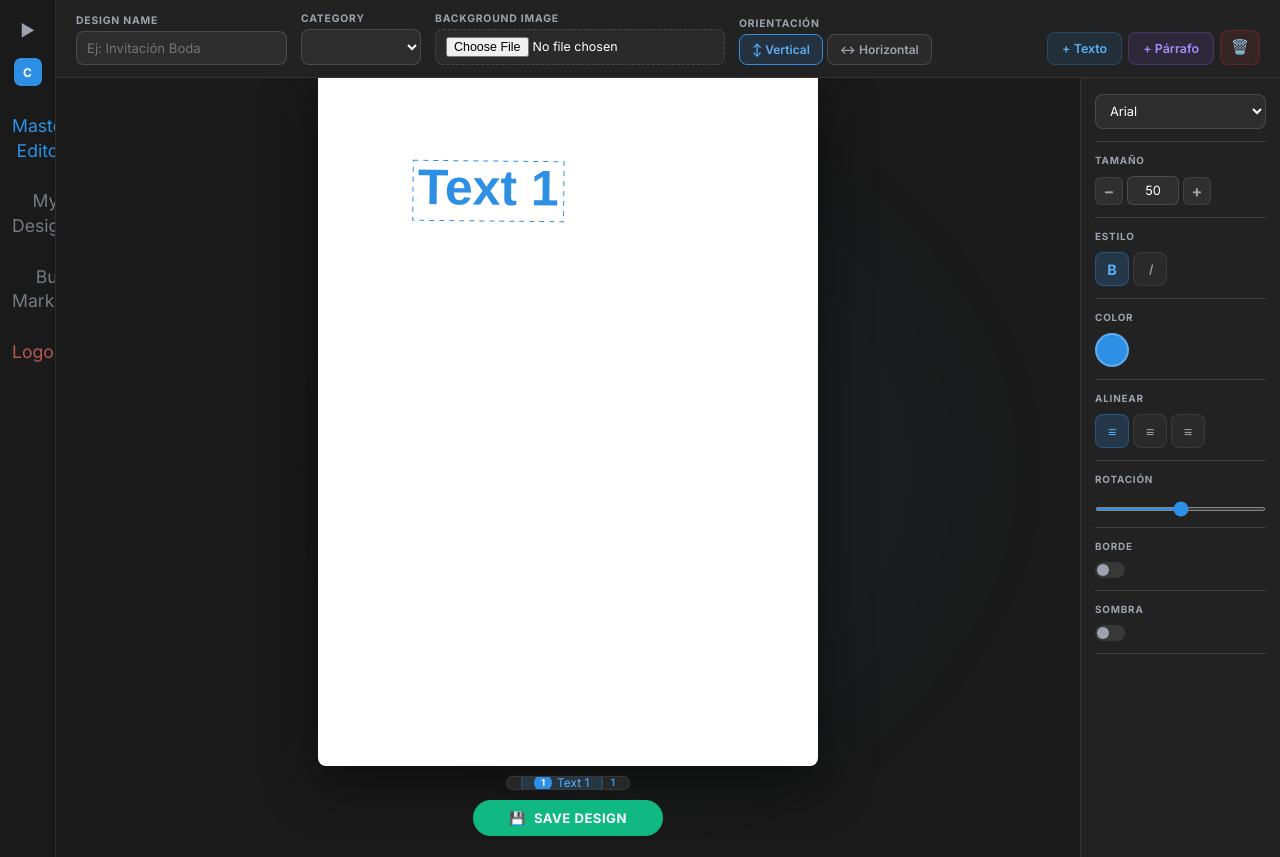
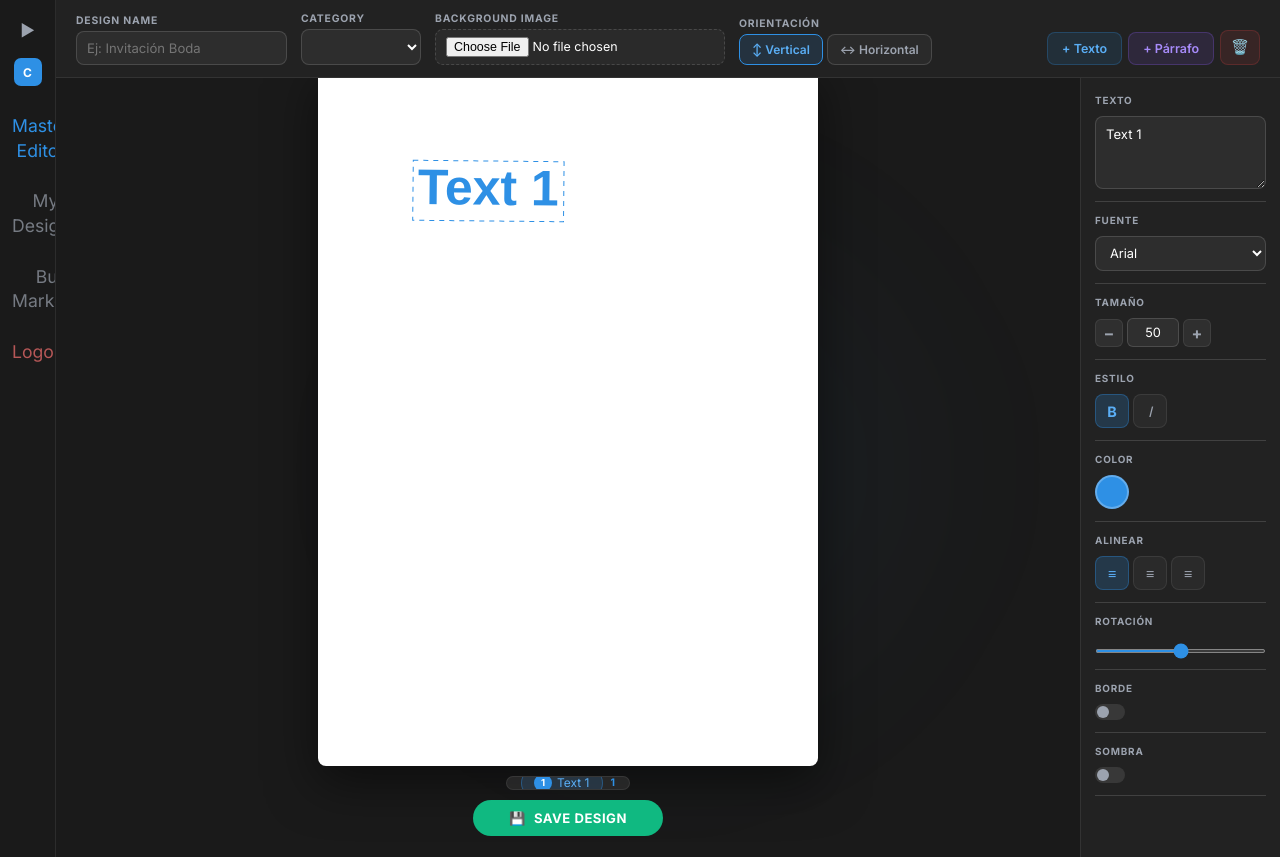
Before and after one commit to stimado9021/cardstudio, a PHP site: page /admin/crear-diseno.html in a window 1280 px wide. Run offline with PHP 8.4, Linux system fonts and the light colour scheme; lists and menus that the app fills with data are empty; some web fonts are replaced.

Commit message:
feat: textarea en toolbar derecho para editar contenido del texto seleccionado

```diff
--- a/admin/crear-diseno.html
+++ b/admin/crear-diseno.html
@@ -95,6 +95,12 @@
 
             <!-- ═══ RIGHT TOOLBAR ═══ -->
             <div class="right-toolbar" id="floatingToolbar">
+                <label class="rt-label">Texto</label>
+                <textarea id="textContent" class="rt-textarea master-control" rows="3" placeholder="Escribe tu texto aquí..."></textarea>
+
+                <div class="rt-sep"></div>
+
+                <label class="rt-label">Fuente</label>
                 <select id="fontFamily" class="toolbar-font-select master-control">
                     <option value="Arial">Arial</option>
                     <option value="'Playfair Display', serif">Playfair Display</option>
--- a/admin/css/crear-diseno.css
+++ b/admin/css/crear-diseno.css
@@ -371,6 +371,29 @@ canvas#tarjetaCanvas {
 }
 
 /* ═══════ INLINE TOOLBAR CONTROLS ═══════ */
+.rt-textarea {
+    width: 100%;
+    padding: 8px 10px;
+    background: rgba(255,255,255,0.05);
+    border: 1px solid var(--border-strong);
+    color: var(--text-on-dark);
+    border-radius: var(--r-sm);
+    font-family: inherit;
+    font-size: 0.82rem;
+    line-height: 1.4;
+    resize: vertical;
+    min-height: 56px;
+    transition: border-color 0.2s;
+}
+.rt-textarea:focus {
+    border-color: var(--brand);
+    outline: none;
+    box-shadow: 0 0 0 3px rgba(46,144,229,0.12);
+}
+.rt-textarea::placeholder {
+    color: var(--text-sec);
+    font-style: italic;
+}
 .rt-range {
     width: 100%;
     accent-color: var(--brand);
--- a/admin/js/crear-diseno.js
+++ b/admin/js/crear-diseno.js
@@ -140,6 +140,7 @@ function actualizarPanelControl() {
     if (seleccionadoIdx === null) return;
     const t = textos[seleccionadoIdx];
 
+    document.getElementById('textContent').value = t.contenido;
     document.getElementById('fontFamily').value = t.family;
     document.getElementById('fontSize').value = t.size;
     document.getElementById('fontColor').value = t.color;
@@ -186,6 +187,7 @@ function capturarCambios() {
     const t = textos[seleccionadoIdx];
 
     t.family = document.getElementById('fontFamily').value;
+    t.contenido = document.getElementById('textContent').value;
     t.size = parseInt(document.getElementById('fontSize').value) || 50;
     t.color = document.getElementById('fontColor').value;
     t.angle = parseFloat(document.getElementById('anguloInput').value);
```
